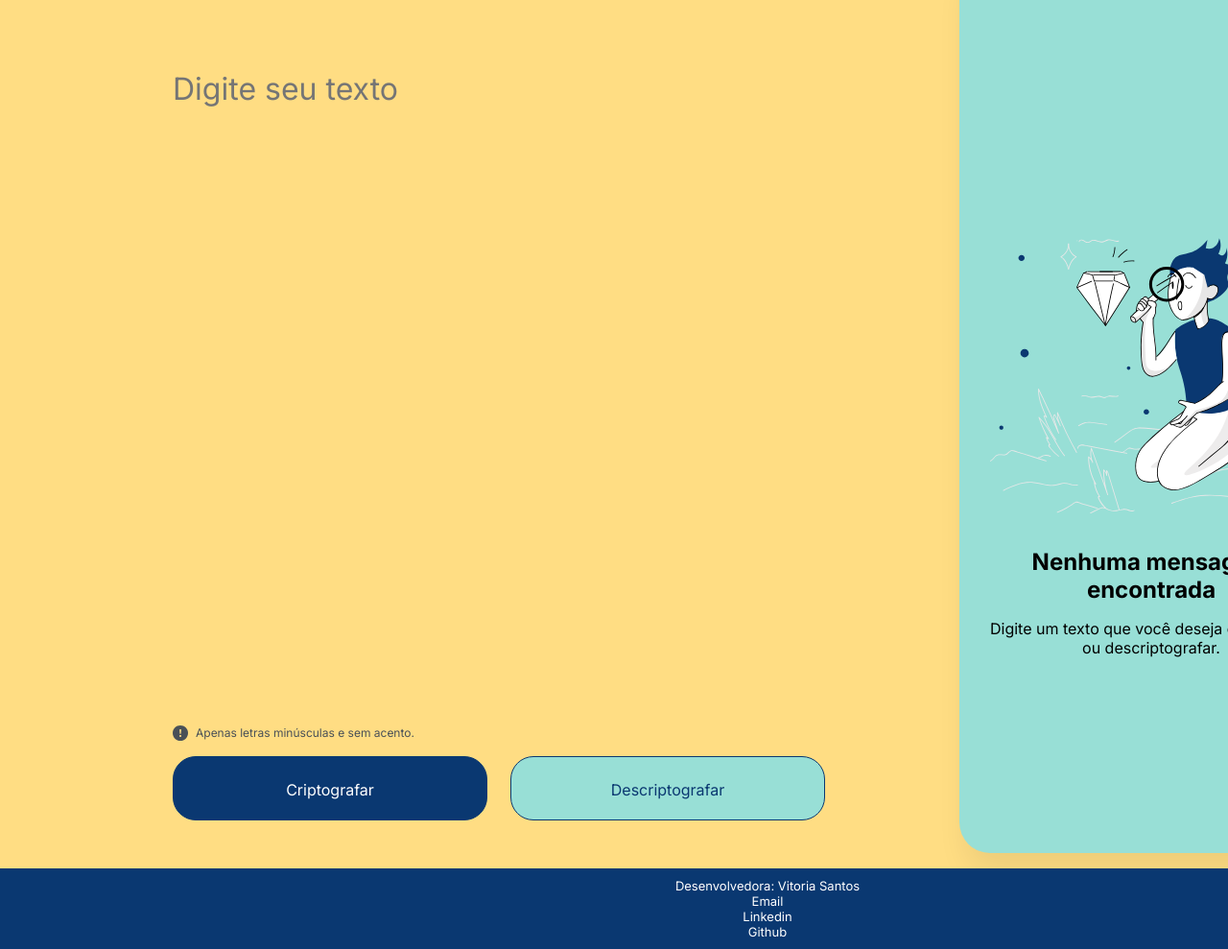
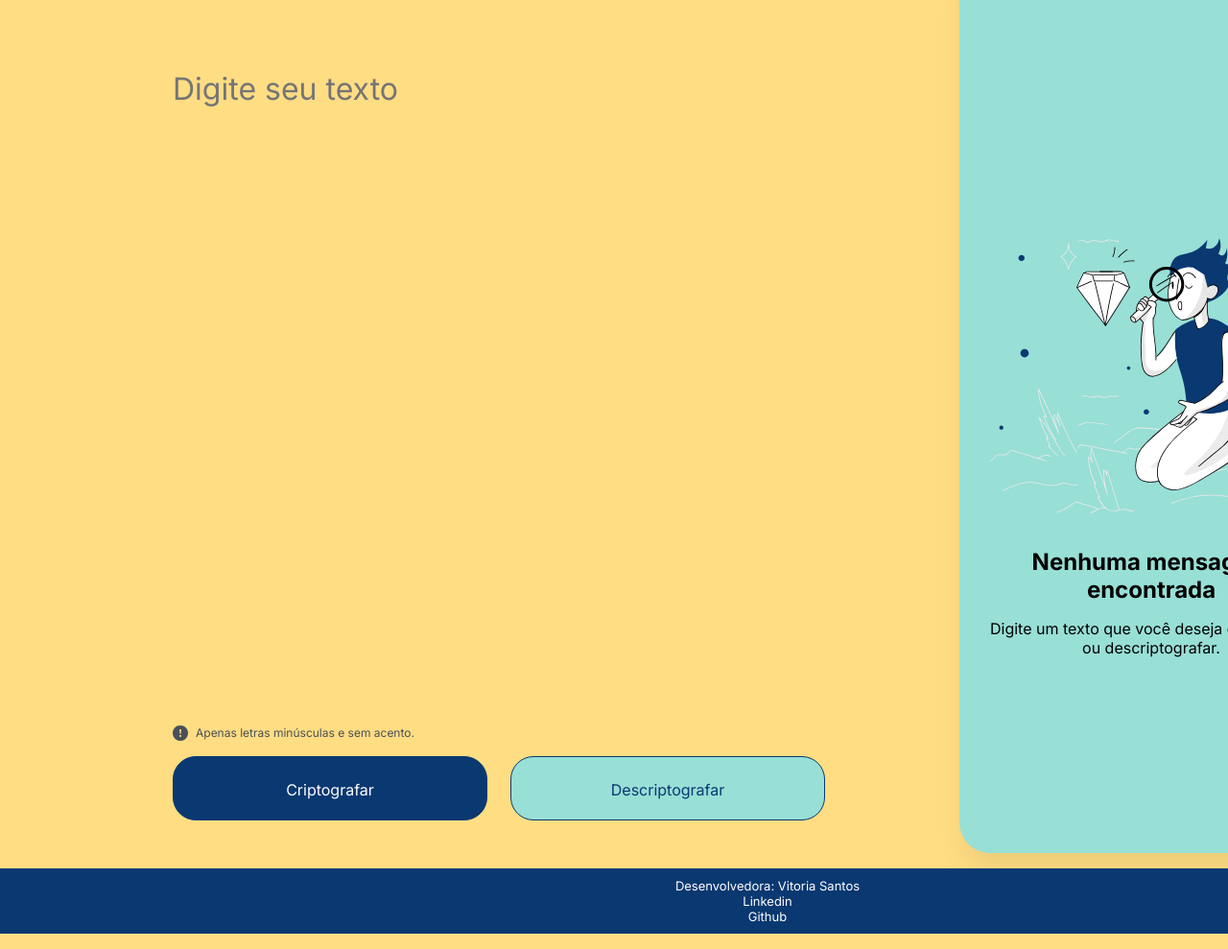
Before and after one commit to vitorialss/decodificadorOne, a plain HTML site: page index.html in a window 1280 px wide. Shown: the part 95-1084 px from the top of the page at 96% size. Drawn offline with Linux system fonts and the light colour scheme.

Commit message:
"projeto final"

```diff
--- a/index.html
+++ b/index.html
@@ -46,9 +46,8 @@
     <footer>
       <ul>
         <li>Desenvolvedora: Vitoria Santos</li>
-        <li><a>Email</a></li>
-        <li><a>Linkedin</a></li>
-        <li><a >Github</a></li>
+        <li><a href="https://www.linkedin.com/in/vitoria--santos-/">Linkedin</a></li>
+        <li><a href="https://github.com/vitorialss">Github</a></li>
 
       </ul>
     </footer>
--- a/styles/style.css
+++ b/styles/style.css
@@ -153,8 +153,14 @@ footer ul li:hover {
 
 
 }
+
+footer ul li a {
+  text-decoration: none;
+  color: #ffffff;
+}
 footer ul li a:hover {
   cursor: pointer;
+  color: var(--light-green);
 }
 
 @media screen and (min-width: 768px) and (max-width: 1023px) {
```
Also changed, not shown: assets/github.svg (added).
